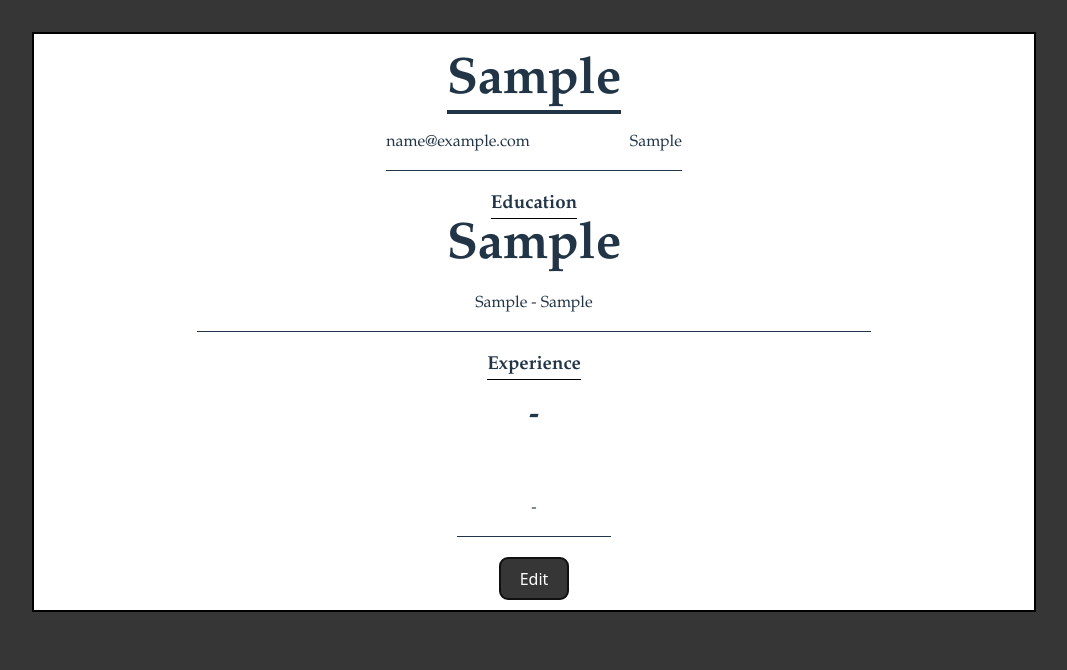
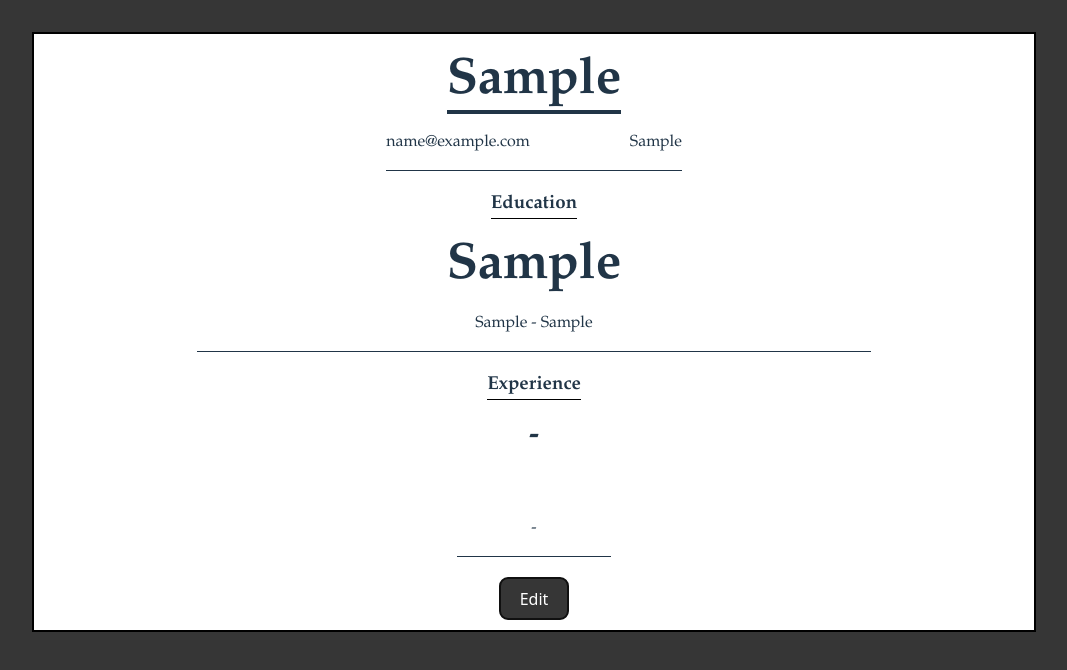
Before and after one commit to joshp423/CV-Application, a React (Vite) app: page / in a window 1280 px wide. Both pictures are taken after typing "Sample", "name@example.com", "Sample", "Sample", "Sample", "Sample" into the empty fields and a click on the button "Submit". Shown: the top 670 px of the page, without its empty margins (106-1173 px from the left). Built offline with nearby package versions, Linux system fonts and the light colour scheme.

Commit message:
adjusted css for edu display

```diff
--- a/src/components/educationalInfo.jsx
+++ b/src/components/educationalInfo.jsx
@@ -132,36 +132,47 @@ export default function EduInfo({ formState }){
     else {
         return (
             <div className="eduInfoDisplay">
+                <div>
                     <h3>Education</h3>
+                </div>
+                <div className="eduInfoItems">
                     {eduCounter === 1 && (
-                    <>
+                        <div>
                             <h1>{eduInfo[0].schoolName}</h1>
                             <p>{eduInfo[0].studyTitle + " - " + eduInfo[0].studyDate}</p>
-                    </>
+                        </div>
                     )}
 
                     {eduCounter === 2 && (
                         <>
+                            <div>
                                 <h1>{eduInfo[0].schoolName}</h1>
                                 <p>{eduInfo[0].studyTitle + " - " + eduInfo[0].studyDate}</p>
-
+                            </div>
+                            <div>
                                 <h1>{eduInfo[1].schoolName}</h1>
                                 <p>{eduInfo[1].studyTitle + " - " + eduInfo[1].studyDate}</p>
+                            </div>
                         </>
                     )}
 
                     {eduCounter === 3 && (
                         <>
+                            <div>
                                 <h1>{eduInfo[0].schoolName}</h1>
                                 <p>{eduInfo[0].studyTitle + " - " + eduInfo[0].studyDate}</p>
-
+                            </div>
+                            <div>
                                 <h1>{eduInfo[1].schoolName}</h1>
                                 <p>{eduInfo[1].studyTitle + " - " + eduInfo[1].studyDate}</p>
-
+                            </div>
+                            <div>
                                 <h1>{eduInfo[2].schoolName}</h1>
                                 <p>{eduInfo[2].studyTitle + " - " + eduInfo[2].studyDate}</p>
+                            </div>
                         </>
                     )}
+                </div>
             </div>
         )
     }
--- a/src/styles/eduStyle.css
+++ b/src/styles/eduStyle.css
@@ -35,9 +35,14 @@
 
 }
 
-.eduInfoDisplay>h3 {
+.eduInfoDisplay>div>h3 {
     margin-bottom: 0px;
     border-bottom: 1px solid black;
+}
+
+.eduInfoItems {
+    display: flex;
+    flex-direction: column;
 }
 
 .eduInfoTitle {
```
Lines whose indentation alone changed are shown as unchanged.
